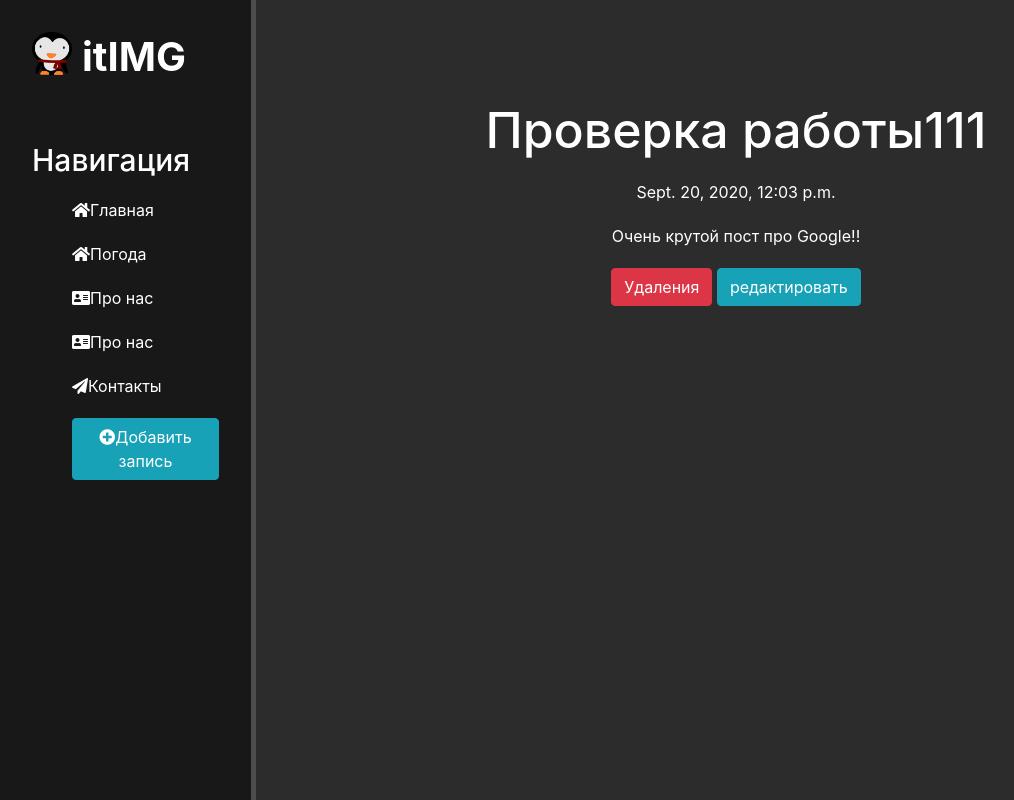
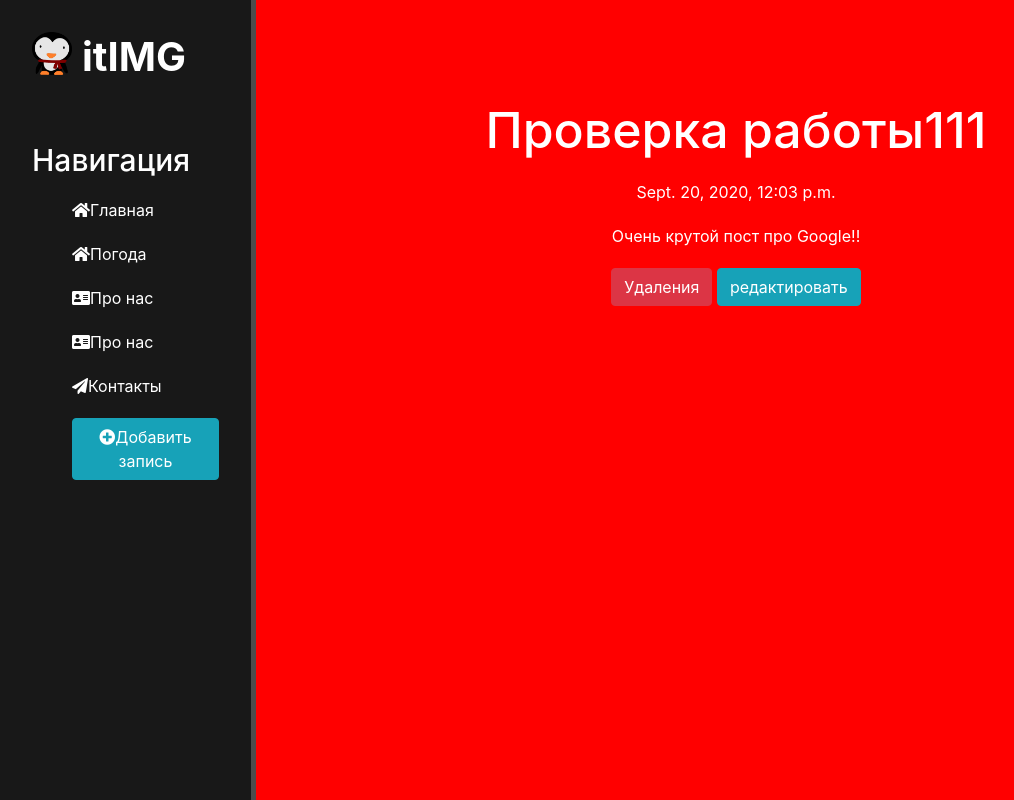
Before and after one commit to preboe/web, a Django app: page /news/1 in a window 1280 px wide. Shown: the whole page, without its empty margins (0-1014 px from the left). Run offline with Django 3.2, Linux system fonts and the light colour scheme; data comes from the database, SQL or seed files in the repository; parts of the project's set-up code (start-up, migrations or seed data) failed here and were passed over; some libraries are stand-ins or nearby versions.

Commit message:
измеие

```diff
--- a/main/static/main/css/main.css
+++ b/main/static/main/css/main.css
@@ -1,5 +1,5 @@
 body {
-    background: #2c2c2c;
+    background: red;
 }
 
 aside {
```
